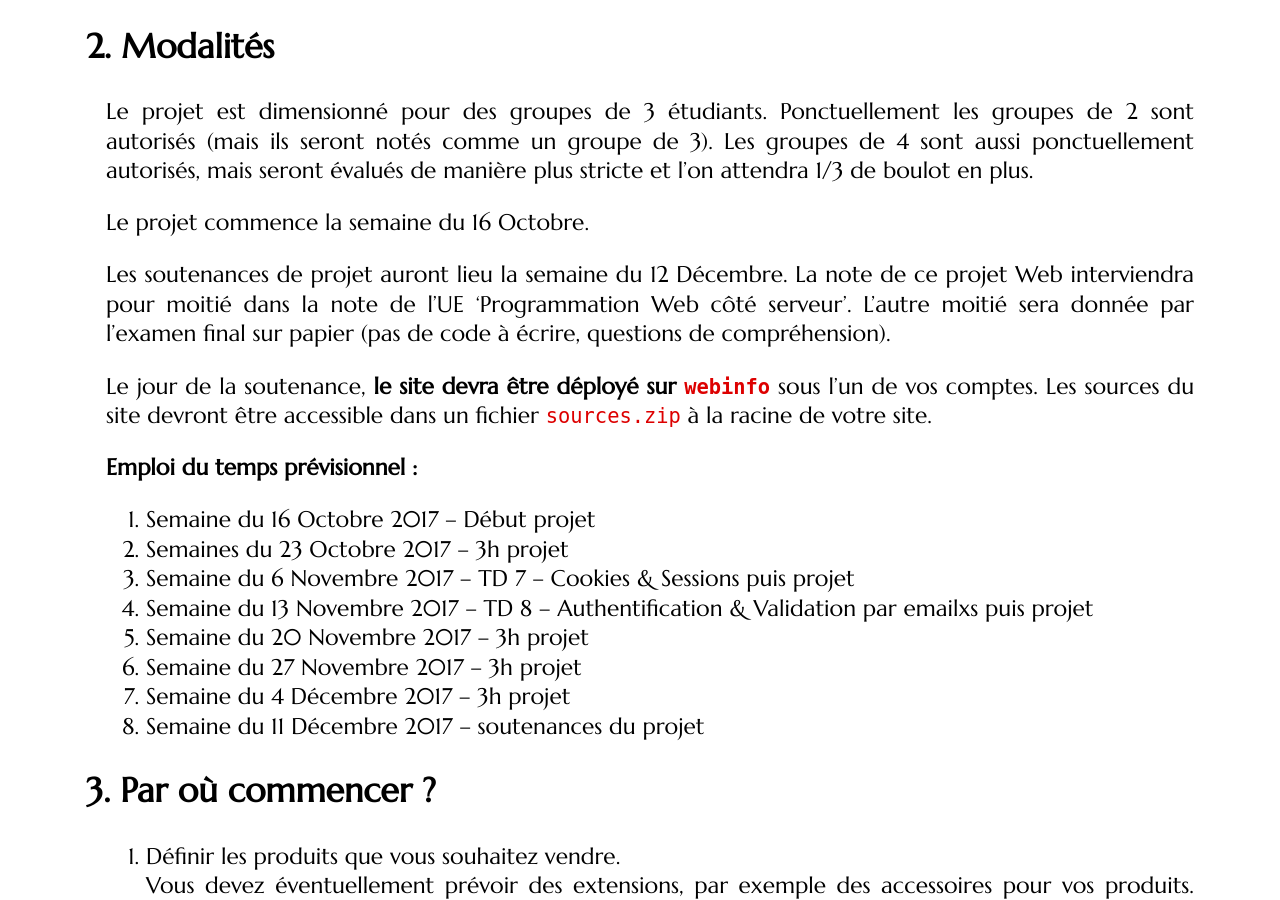
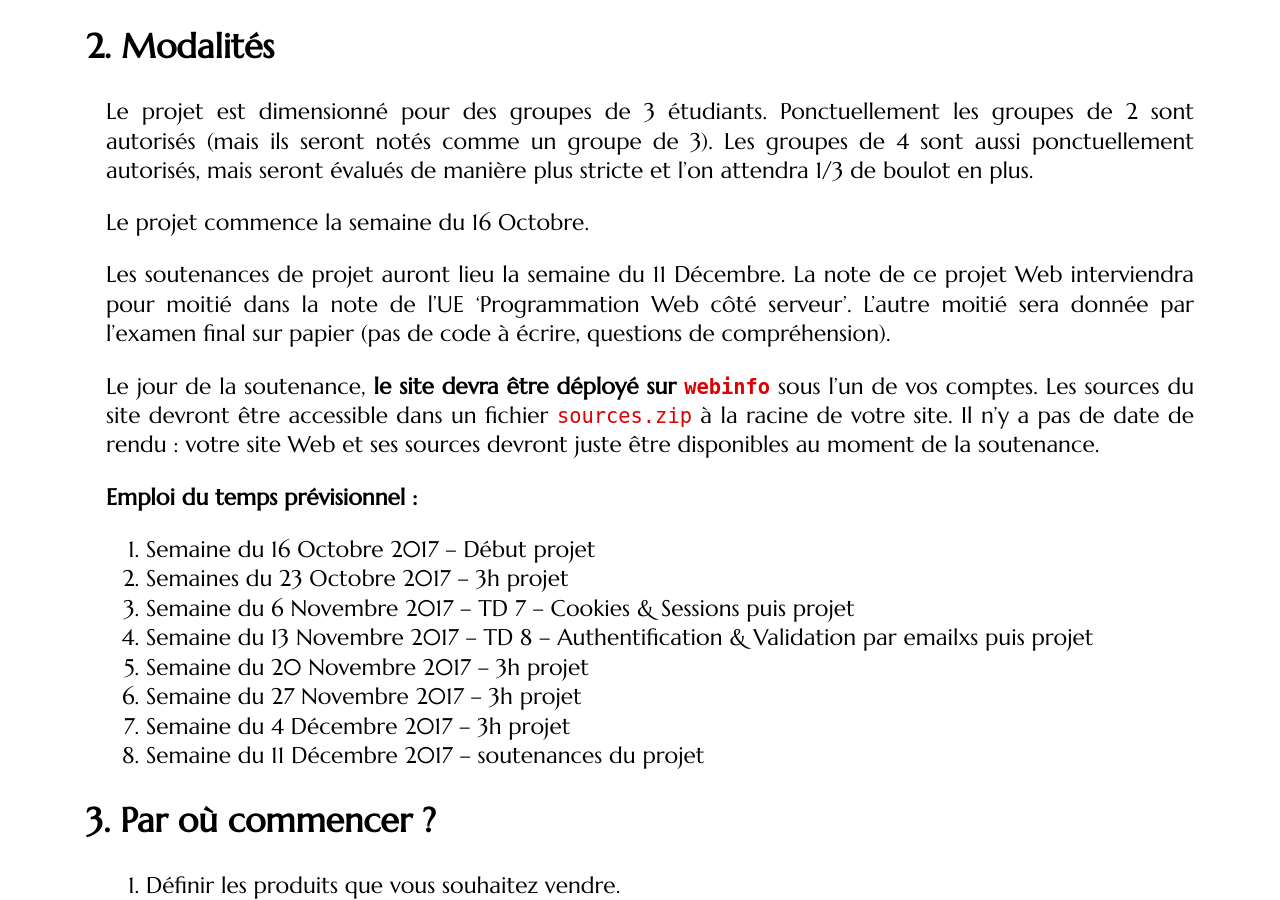
Before and after one commit to romainlebreton/R3.01-DeveloppementWeb, a Jekyll site: the page built from projet.md, in a window 1280 px wide and 900 px high, scrolled down 447 px. Built offline with Jekyll 4.4.1, drawn with Linux system fonts in a browser that asks for light colours; some web fonts are replaced.

Commit message:
Projet fix

```diff
--- a/projet.md
+++ b/projet.md
@@ -28,14 +28,16 @@ plus stricte et l'on attendra 1/3 de boulot en plus.
 
 Le projet commence la semaine du 16 Octobre.
 
-Les soutenances de projet auront lieu la semaine du 12 Décembre.  La note de ce
+Les soutenances de projet auront lieu la semaine du 11 Décembre.  La note de ce
 projet Web interviendra pour moitié dans la note de l'UE 'Programmation Web côté
 serveur'. L'autre moitié sera donnée par l'examen final sur papier (pas de code
 à écrire, questions de compréhension).
 
-Le jour de la soutenance, **le site devra être déployé sur `webinfo`** sous
-l'un de vos comptes. Les sources du site devront être accessible dans un fichier
-`sources.zip` à la racine de votre site.
+Le jour de la soutenance, **le site devra être déployé sur `webinfo`** sous l'un
+de vos comptes. Les sources du site devront être accessible dans un fichier
+`sources.zip` à la racine de votre site. Il n'y a pas de date de rendu : votre
+site Web et ses sources devront juste être disponibles au moment de la
+soutenance.
 
 **Emploi du temps prévisionnel :**
 
```
